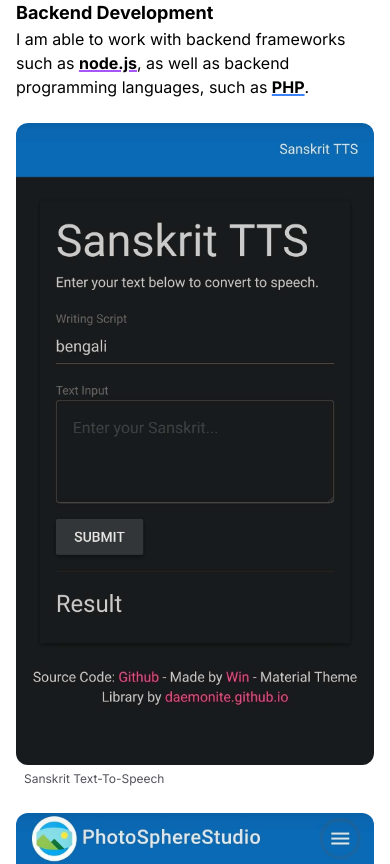
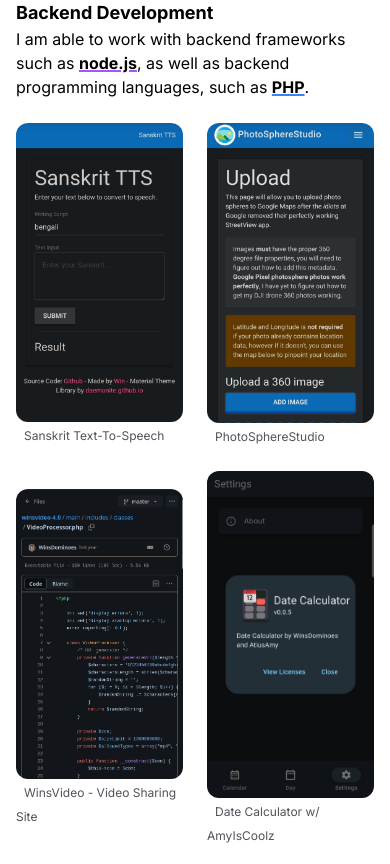
Before and after one commit to WinsDominoes/website, a Next.js app: page /projects in a window 390 px wide. Shown: the part 6480-7344 px from the top of the page. Built offline with nearby package versions, Linux system fonts and the light colour scheme.

Commit message:
removed console logs

```diff
--- a/app/components/ContactIcons.tsx
+++ b/app/components/ContactIcons.tsx
@@ -1,8 +1,6 @@
 import * as icons from 'simple-icons';
 import PixelfedIcon from './Extra/Pixelfed';
 import Image from 'next/image';
-
-console.log(icons);
 
 let ContactIcons = () => {
     return (
--- a/app/projects/page.tsx
+++ b/app/projects/page.tsx
@@ -274,7 +274,7 @@
                         </div>
 
                         <div className="col-span-6">
-                            <div className="grid grid-cols-1 md:grid-cols-4 gap-6">
+                            <div className="grid grid-cols-2 md:grid-cols-4 gap-6">
                                 <div className="grid gap-4 content-center">
                                     <div>
                                         <Photo src="/images/photos/software/tts-sanskrit.jpg" href="https://sanskrit.winsdominoes.net" alt="Sanskrit Text-To-Speech"></Photo>
```
